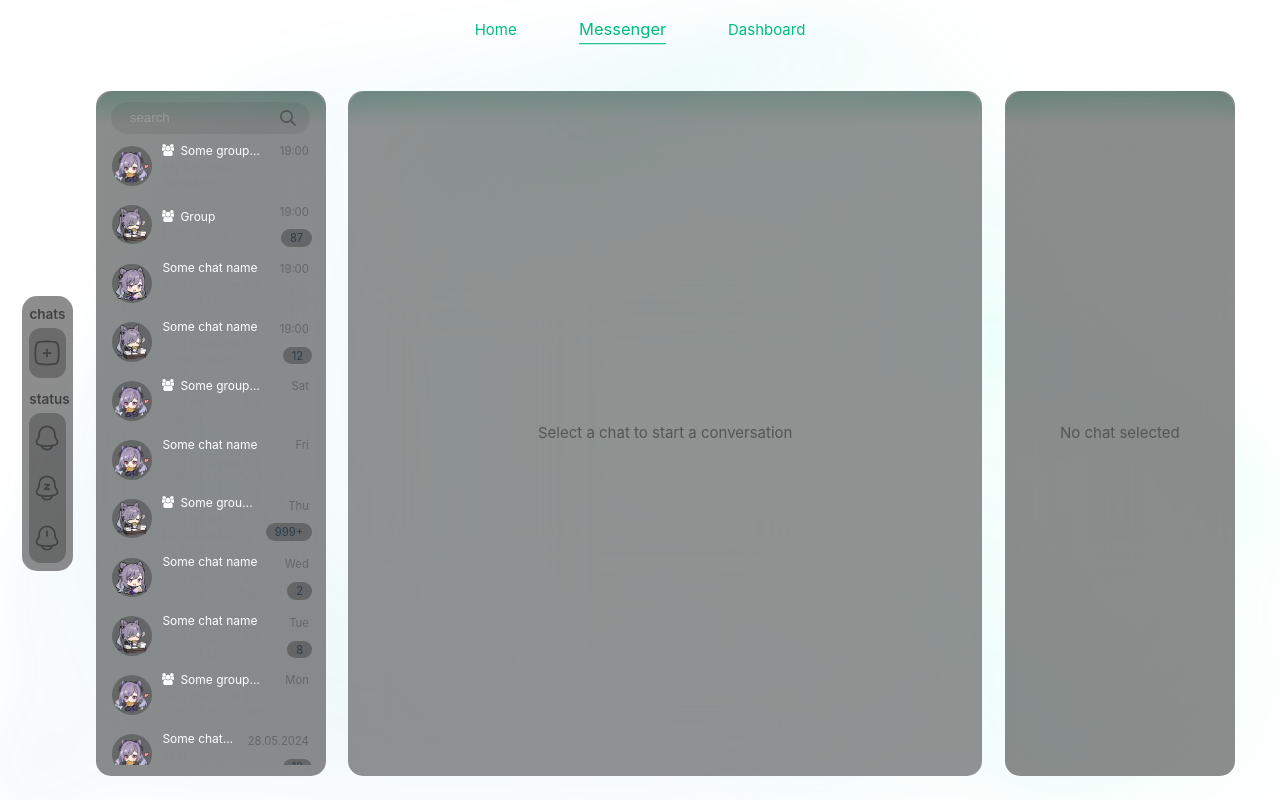
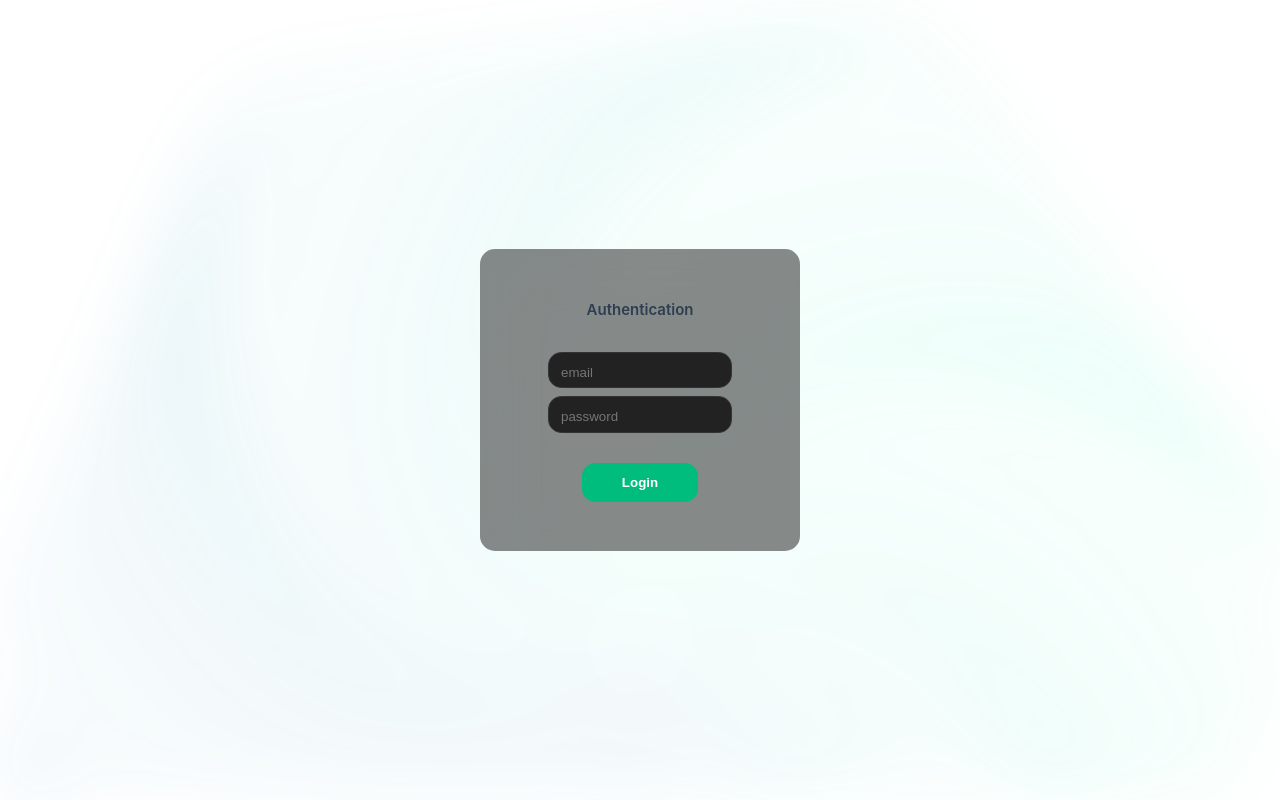
Before and after one commit to AmyresS/sm-app-frontend, a Vue app: page /messages in a window 1280 px wide. Built offline with nearby package versions, Linux system fonts and the light colour scheme.

Commit message:
Added login page

```diff
--- a/src/App.vue
+++ b/src/App.vue
@@ -1,11 +1,13 @@
 <script setup>
 import { RouterLink, RouterView } from 'vue-router'
-import LoginPage from './components/LoginPage.vue'
+import Auth from './components/Auth.vue'
+
+const user = false;
 </script>
 
 <template>
   <div class="acryllic-bg"></div>
-  <header>
+  <header v-if="user === true">
     <div class="wrapper">
       <nav>
         <RouterLink to="/">Home</RouterLink>
@@ -16,7 +18,8 @@ import LoginPage from './components/LoginPage.vue'
   </header>
 
   <div id="modal-component"></div>
-  <RouterView />
+  <Auth v-if="user === false"></Auth>
+  <RouterView v-if="user === true"/>
 </template>
 
 <style scoped></style>
--- /dev/null
+++ b/src/assets/auth.css
@@ -0,0 +1,52 @@
+.wrapper-auth {
+  width: 100%;
+  height: 100vh;
+  display: flex;
+  justify-content: center;
+  align-items: center;
+
+  display: flex;
+  flex-direction: column;
+  align-items: center;
+
+  .box-auth {
+    width: 25%;
+    display: flex;
+    flex-direction: column;
+    align-items: center;
+    padding: 3em;
+    background-color: #24242488;
+    backdrop-filter: blur(25px);
+    border-radius: 1em;
+
+    & * {
+      margin: 0.3em 0;
+    }
+
+    .header {
+      margin-bottom: 1.7em;
+      font-weight: 600;
+    }
+
+    & input {
+      width: 80%;
+      background-color: #222222ff;
+      outline: none;
+      padding: 0.9em 0.9em 0.55em 0.9em;
+      border: 1px solid #333;
+      border-radius: 1em;
+    }
+
+    & button {
+      margin-top: 2em;
+      width: auto;
+      outline: none;
+      border: none;
+      border-radius: 1em;
+      color: #fff;
+      padding: 0.9em 3em 0.9em 3em;
+      font-weight: 600;
+      background-color: #00bd7e;
+    }
+  }
+}
--- /dev/null
+++ b/src/components/Auth.vue
@@ -0,0 +1,17 @@
+<!-- eslint-disable vue/multi-word-component-names -->
+<template>
+  <div class="wrapper-auth">
+    <div class="box-auth">
+      <p class="header">Authentication</p>
+      <input type="text" placeholder="email" />
+      <input type="password" placeholder="password" />
+      <button>Login</button>
+    </div>
+  </div>
+</template>
+
+<style>
+@import '../assets/auth.css';
+</style>
+
+<script setup></script>
--- a/src/components/LoginPage.vue
+++ /dev/null
@@ -1,7 +0,0 @@
-<template>
-  <p>This is the login page.</p>
-</template>
-
-<style></style>
-
-<script setup></script>
```
